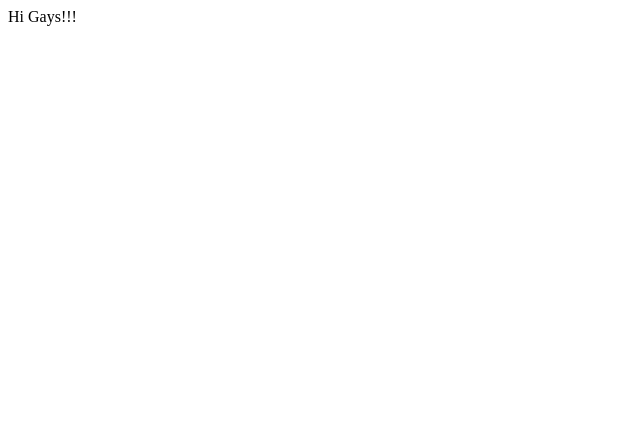
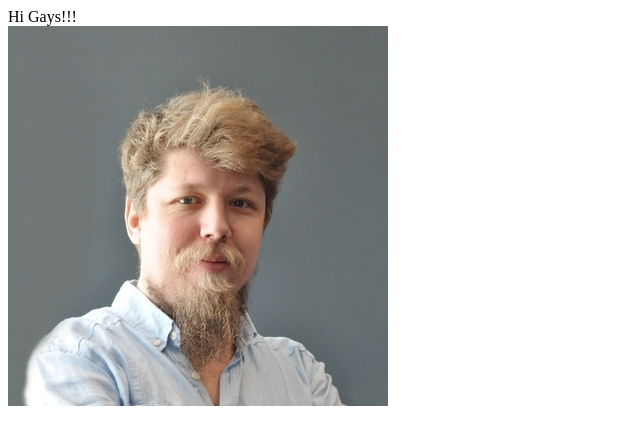
Before and after one commit to sw-trainees/simple-blog-FE-v1, a plain HTML site: page www/index.html in a window 1280 px wide. Shown: the whole page, without its empty margins (0-640 px from the left). Drawn offline with Linux system fonts and the light colour scheme.

Commit message:
added a subfolder and an image to see if build step works as expected

```diff
--- a/www/index.html
+++ b/www/index.html
@@ -1,3 +1,4 @@
 <html>
     <div>Hi Gays!!!</div>
+    <img src="/www/images/large_50efc54b3624de9531f2fe6300da6e53.jpg" alt="image" />
 </html>
```
Also changed, not shown: www/images/large_50efc54b3624de9531f2fe6300da6e53.jpg (added).
